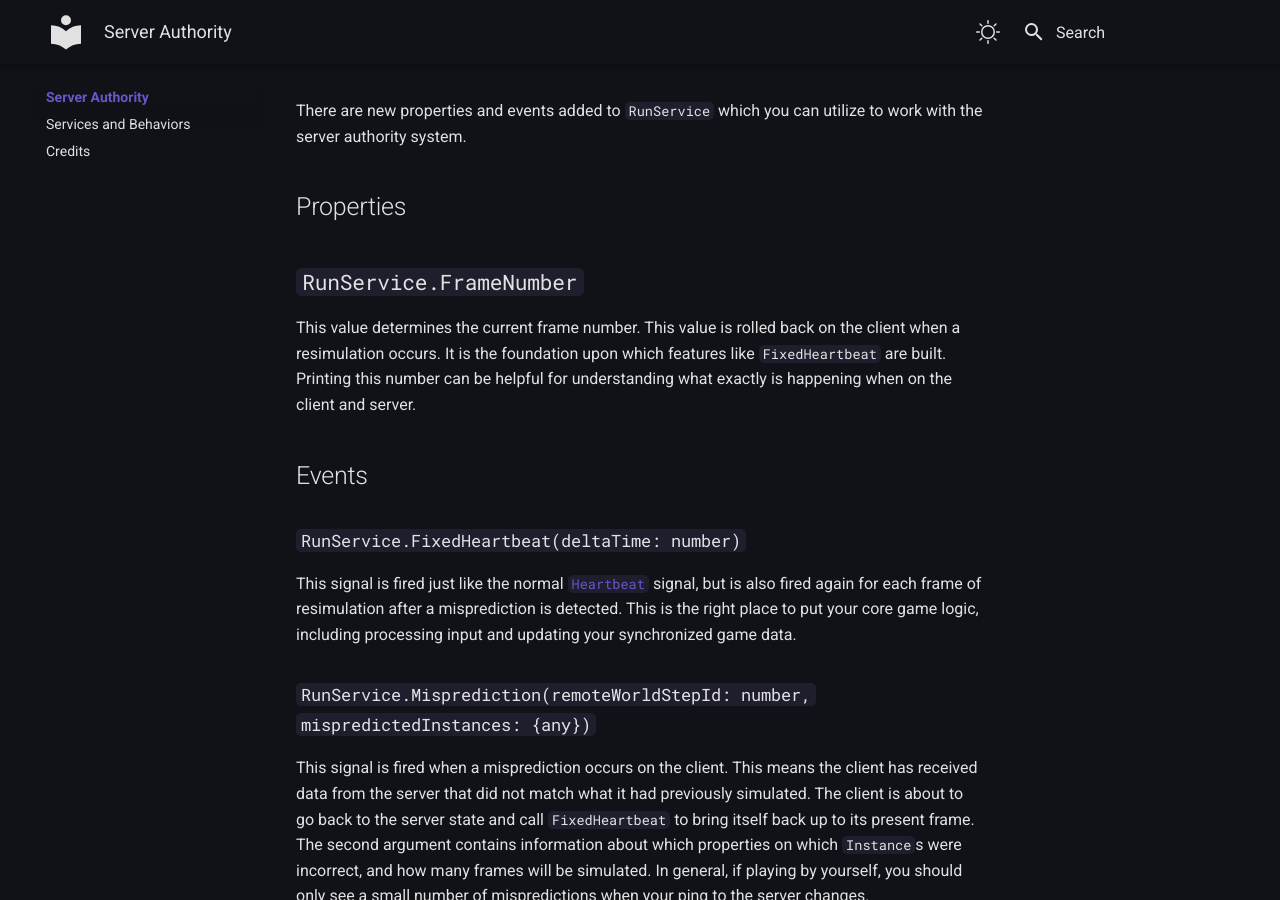
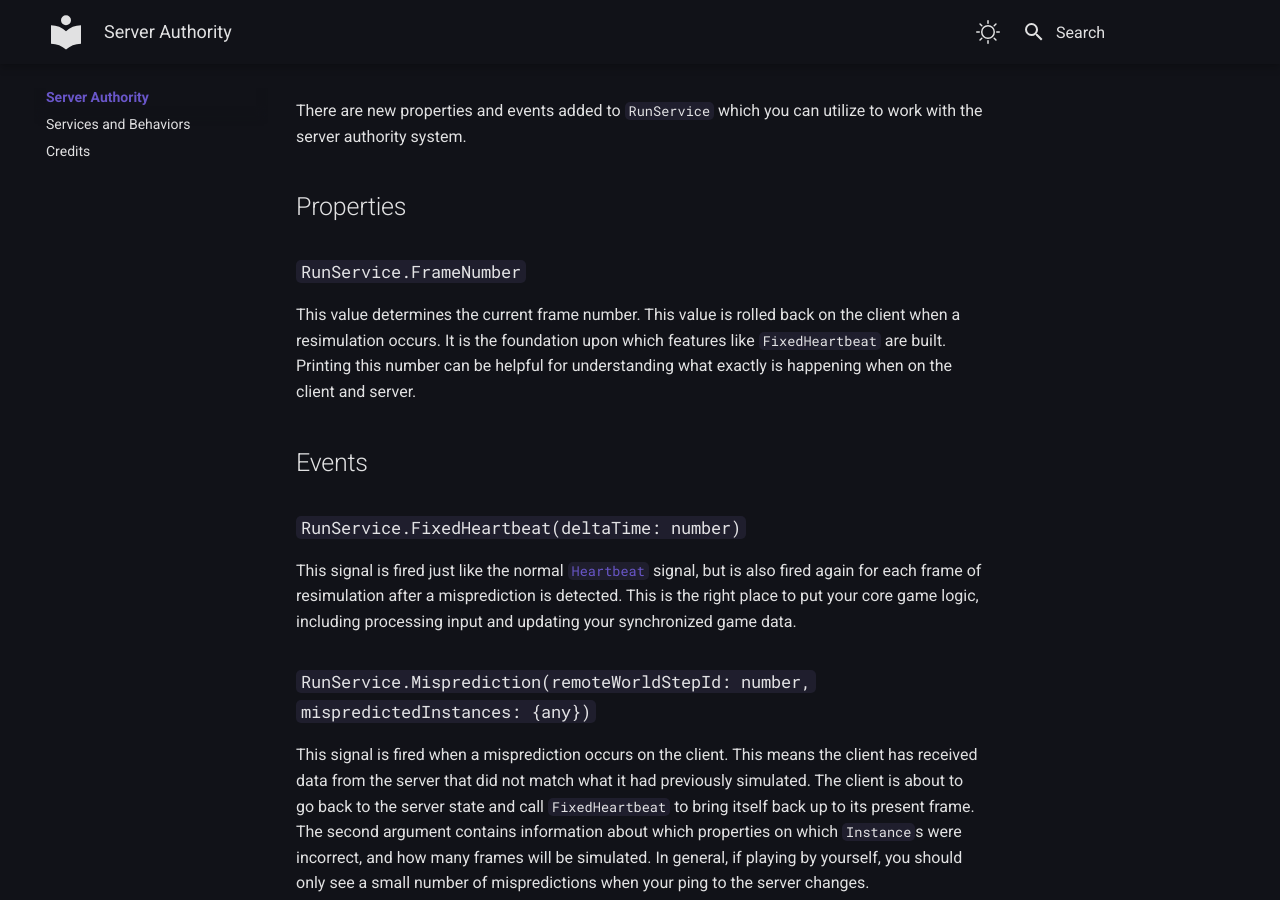
Before and after one commit to TenebrisNoctua/ServerAuthority, an MkDocs documentation site: the page built from docs/index.md, in a window 1280 px wide and 900 px high, scrolled down 5664 px. Built offline with MkDocs 1.6.1 and Material for MkDocs 9.7.7, drawn with Linux system fonts in a browser that asks for light colours.

Commit message:
Update the Documentation.

```diff
--- a/docs/index.md
+++ b/docs/index.md
@@ -144,7 +144,7 @@ There are new properties and events added to `RunService` which you can utilize
 
 ## Properties
 
-## `RunService.FrameNumber`
+### `RunService.FrameNumber`
 
 This value determines the current frame number. This value is rolled back on the client when a resimulation occurs. It is the foundation upon which features like `FixedHeartbeat` are built. Printing this number can be helpful for understanding what exactly is happening when on the client and server.
 
```
